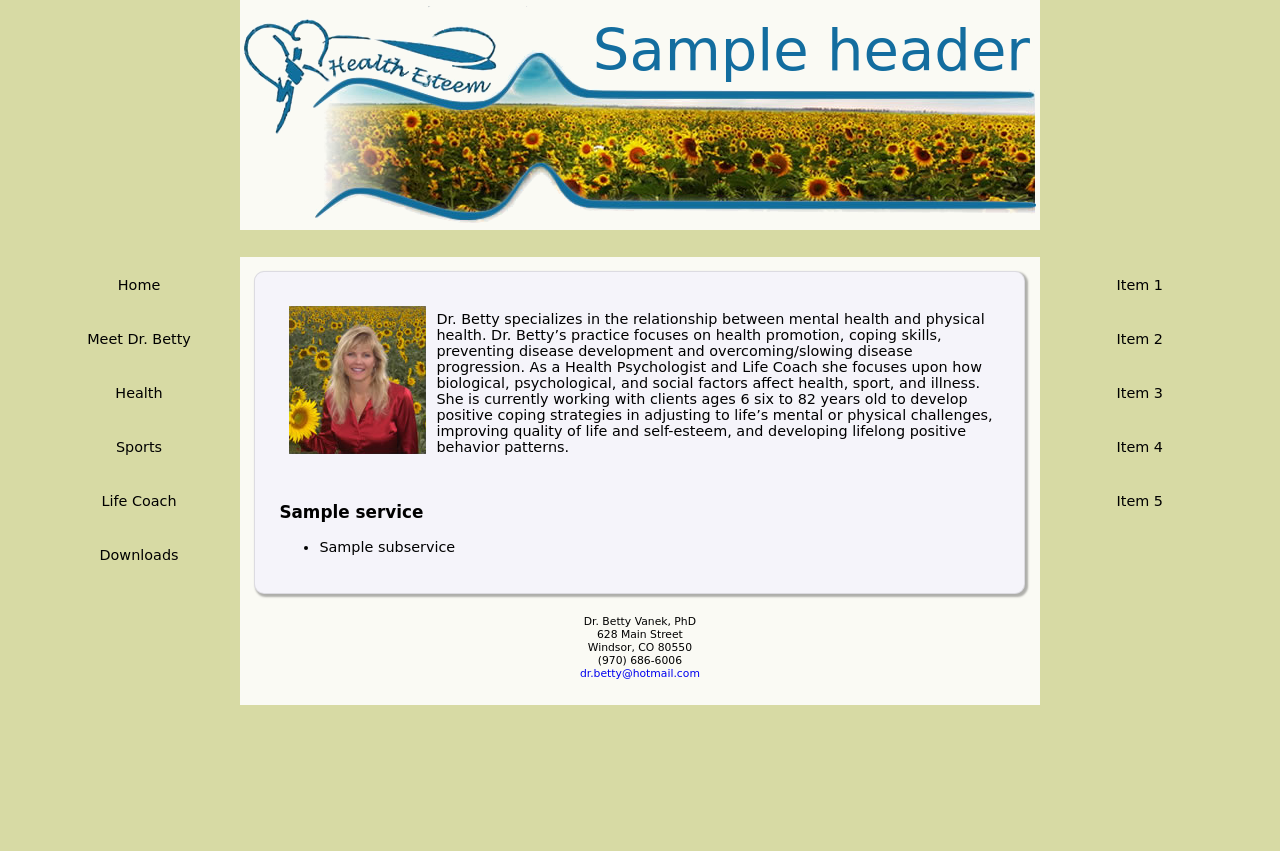
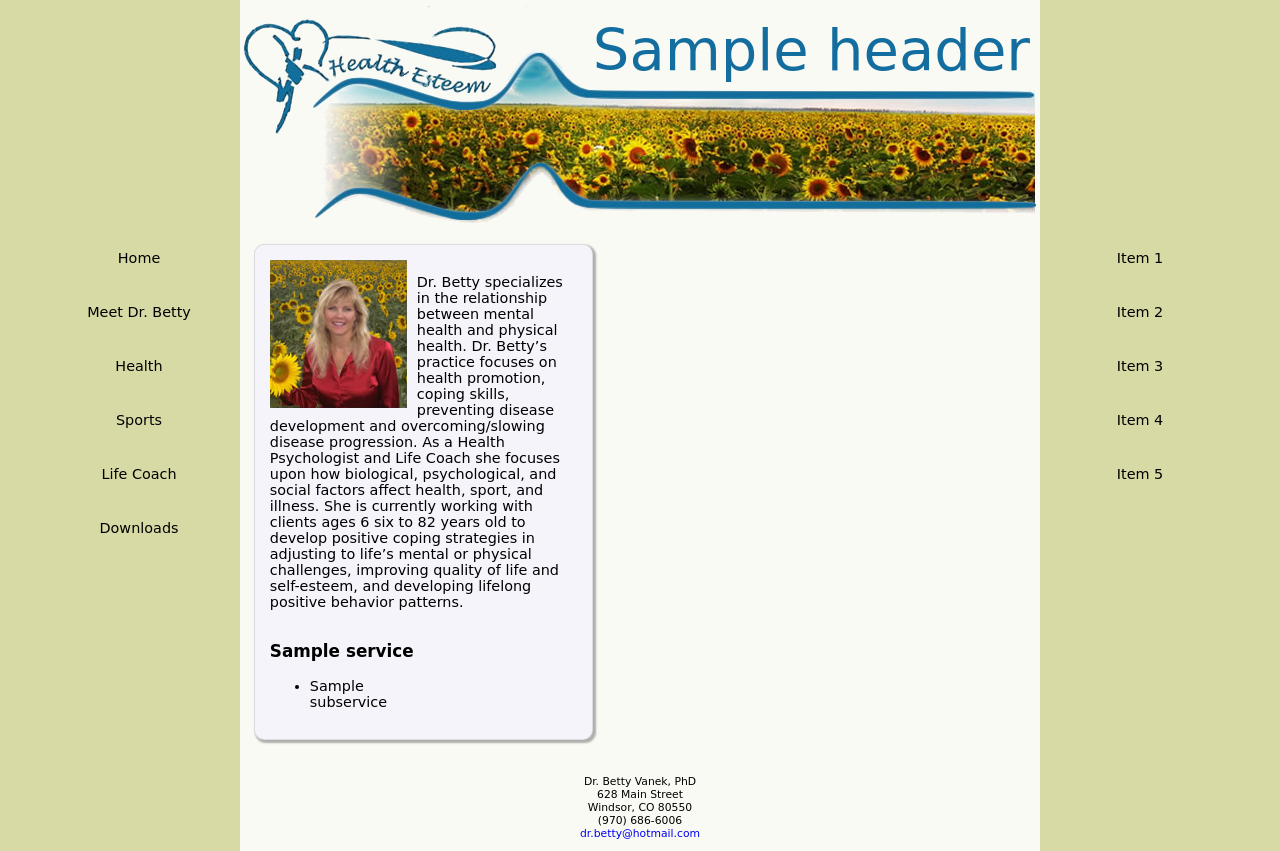
Before and after one commit to owenleonard/gethealthesteem, a Python web app: template templates/website/drbetty.html in a window 1280 px wide. Before the commit the page ends 705 px from the top, so only its background shows below. Run offline with Jinja, Linux system fonts and the light colour scheme; the template is opened without the code that fills it: most values are stand-ins (such as "Sample title", 1, 10 or a date in 2020); some libraries are stand-ins or nearby versions.

Commit message:
clean up html structure and associated css

```diff
--- a/static/css/layout.css
+++ b/static/css/layout.css
@@ -6,23 +6,21 @@
 body {
 	font-size: 0.9em;
 	font-family: "Dejavu Sans",sans-serif;
-	margin: 0;
 	box-sizing: border-box;
-}
-
-article, aside, details, figcaption, figure, footer, header, hgroup, menu, nav, section {
-	display: block;
+	width: 1200px;
+	margin: 0 auto;
 }
 
 .wrapper {
 	background-color: #D7DAA4;
-	width: 1200px;
-	margin: 0 auto;
+	width: 800px;
+	float: left;
 }
 
 .nav {
-	min-width: 200px;
+	width: 200px;
 	float: left;
+	margin-top: 230px;
 }
 .menu {
 	width: 198px;
@@ -50,8 +48,9 @@
 }
 
 .calendar {
-	min-width: 200px;
+	width: 200px;
 	float: left;
+	margin-top: 230px;
 }
 .calendar ul {
 	list-style: none;
@@ -76,7 +75,6 @@
 	box-shadow: 2px 2px 2px rgba(0,0,0,.3);
 }
 
-
 .header {
 	height: 230px;
 	margin-left: auto;
@@ -94,25 +92,19 @@
 	color: #136D9F;
 }
 
-
 .section {
 	padding: 1em;
-	margin-left: auto;
-	margin-right: auto;
 	background-color: #FAFAF4;
-	width: 771px;
-	float: left;
 }
 
-
 .article {
-	padding: 24px;
-	overflow: hidden;
+	padding: 1em;
 	background-color: #F5F4FA;
 	border: 1px solid rgba(0,0,0,.1);
 	border-radius: 10px;
 	margin-bottom: 10px;
 	box-shadow: 2px 2px 2px 1px rgba(0,0,0,.3);
+	overflow: hidden;
 }
 .article h1 {
 	font-size: 1.5em;
@@ -121,29 +113,21 @@
 	font-size: 1.25em;
 }
 .article img {
-	margin: 10px;
+	margin-right: 10px;
 	border: none;
 }
-
 
 .footer {
 	font-size: 0.75em;
 	text-align: center;
 	color: #000;
 	padding: 1em 0;
-	margin-left: auto;
-	margin-right: auto;
-	clear: both;
 	background-color: #FAFAF4;
 }
 
 .footer a{
 	text-decoration: none;
 }
-
-
-
-
 
 .img_link {
 	text-decoration: none;
@@ -160,6 +144,9 @@
 	margin-bottom: 2em;
 }
 
+.service:first-of-type {
+	clear: both;
+}
 .service {
 	float: left;
 	width: 50%;
--- a/templates/website/base.html
+++ b/templates/website/base.html
@@ -18,20 +18,6 @@
 	</head>
 
 	<body>
-		<div class="wrapper">
-
-			<header>
-			<div class="header">
-				<img src="/static/images/banner.png" alt="Get Health Esteem" usemap="bannermap">
-				<map name="bannermap">
-					<area shape="rect" coords="0,0,400,80" href="/">
-					<area shape="rect" coords="0,80,800,215" href="/">
-				</map>
-				<span>{{ header }}</span>
-			</div>
-			</header>
-
-			<nav>
 		<div class="nav">
 			<ul class="menu">
 				<li><a href="/">Home</a></li>
@@ -42,13 +28,22 @@
 				<li><a href="downloads">Downloads</a></li>
 			</ul>
 		</div>
-			</nav>
+		<div class="wrapper">
 
-			<section>
+			<div class="header">
+				<img src="/static/images/banner.png" alt="Get Health Esteem" usemap="bannermap">
+				<map name="bannermap">
+					<area shape="rect" coords="0,0,400,80" href="/">
+					<area shape="rect" coords="0,80,800,215" href="/">
+				</map>
+				<span>{{ header }}</span>
+			</div>
+
+
 			<div class="section">
 				{% block content %}{% endblock %}
+			</div>
 
-				<footer>
 			<div class="footer">
 				Dr. Betty Vanek, PhD<br>
 				628 Main Street<br>
@@ -68,9 +63,7 @@
 					};
 				</script>
 			</div>
-				</footer>
 		</div>
-			</section>
 
 		<div class="calendar">
 			<ul>
@@ -82,6 +75,5 @@
 			</ul>
 		</div>
 
-		</div>
 	</body>
 </html>
--- a/templates/website/downloads.html
+++ b/templates/website/downloads.html
@@ -2,8 +2,6 @@
 {% block title %}Downloads{% endblock %}
 
 {% block content %}
-<article>
 <div class="article">
 </div>
-</article>
 {% endblock %}
--- a/templates/website/drbetty.html
+++ b/templates/website/drbetty.html
@@ -2,7 +2,6 @@
 {% block title %}Dr. Betty{% endblock %}
 
 {% block content %}
-<article>
 <div class="article">
 	<img class="image_left" src="/static/images/betty.png" alt="Dr. Betty">
 	<p>
@@ -13,17 +12,15 @@
 		years old to develop positive coping strategies in adjusting to life’s mental or physical challenges,
 		improving quality of life and self-esteem, and developing lifelong positive behavior patterns.
 	</p>
-	<br>
 	{% for service in services %}
-	<div class="service">
+	<span class="service">
 		<h3>{{ service.title }}</h3>
 		<ul>
 			{% for subservice in service.subservices.all %}
 			<li>{{ subservice }}</li>
 			{% endfor %}
 		</ul>
-	</div>
+	</span>
 	{% endfor %}
 </div>
-</article>
 {% endblock %}
--- a/templates/website/health.html
+++ b/templates/website/health.html
@@ -2,8 +2,6 @@
 {% block title %}Health{% endblock %}
 
 {% block content %}
-<article>
 <div class="article">
 </div>
-</article>
 {% endblock %}
--- a/templates/website/index.html
+++ b/templates/website/index.html
@@ -2,7 +2,6 @@
 {% block title %}Get Health Esteem index{% endblock %}
 
 {% block content %}
-<article>
 <div class="article">
 	<p>
 		Dr. Betty specializes in the relationship between mental health and physical health. Dr. Betty’s practice
@@ -77,5 +76,4 @@
 		improving quality of life and self-esteem, and developing lifelong positive behavior patterns.
 	</p>
 </div>
-</article>
 {% endblock %}
--- a/templates/website/lifecoach.html
+++ b/templates/website/lifecoach.html
@@ -2,8 +2,6 @@
 {% block title %}Life Coach{% endblock %}
 
 {% block content %}
-<article>
 <div class="article">
 </div>
-</article>
 {% endblock %}
--- a/templates/website/sports.html
+++ b/templates/website/sports.html
@@ -2,8 +2,6 @@
 {% block title %}Sports{% endblock %}
 
 {% block content %}
-<article>
 <div class="article">
 </div>
-</article>
 {% endblock %}
--- a/website/models.py
+++ b/website/models.py
@@ -4,7 +4,7 @@
 class SubService(models.Model):
     title = models.CharField(max_length=256)
 
-    def __unicode__(self):
+    def __str__(self):
         return self.title
 
 class Service(models.Model):
@@ -12,5 +12,5 @@
     subservices = models.ManyToManyField(SubService)
     display = models.BooleanField(default=False)
 
-    def __unicode__(self):
+    def __str__(self):
         return self.title
```
Lines whose indentation alone changed are shown as unchanged.
